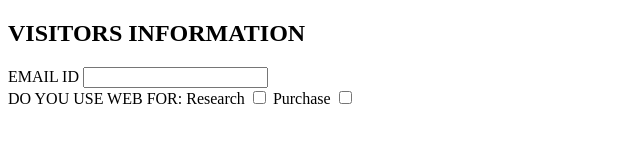
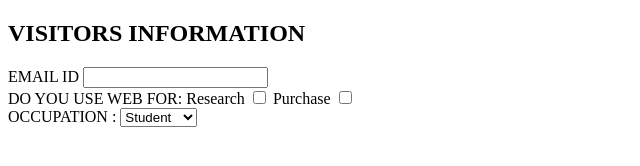
Before and after one commit to Rushikeshs96/React-30, a website: page Form/Form2/index.html in a window 1280 px wide. Shown: the whole page, without its empty margins (0-640 px from the left). Drawn offline with Linux system fonts and the light colour scheme.

Commit message:
select and options added in form

```diff
--- a/Form/Form2/index.html
+++ b/Form/Form2/index.html
@@ -26,6 +26,19 @@
                 <input type="checkbox" />
             </div>
         </div>
+        <div>
+            <div>
+                <label for="occupation"> OCCUPATION :</label>
+                <select name="occupation" id="occupation" size="1">
+                    <option value="student">Student</option>
+                    <option value="job">Job</option>
+                    <option value="teacher">Teacher</option>
+                    <option value="farmer">Farmer</option>
+                    <option value="buisness">Buisness</option>
+                    <option value="gov">Gov job</option>
+                </select>
+            </div>
+        </div>
     </div>
 </body>
 </html>
```
